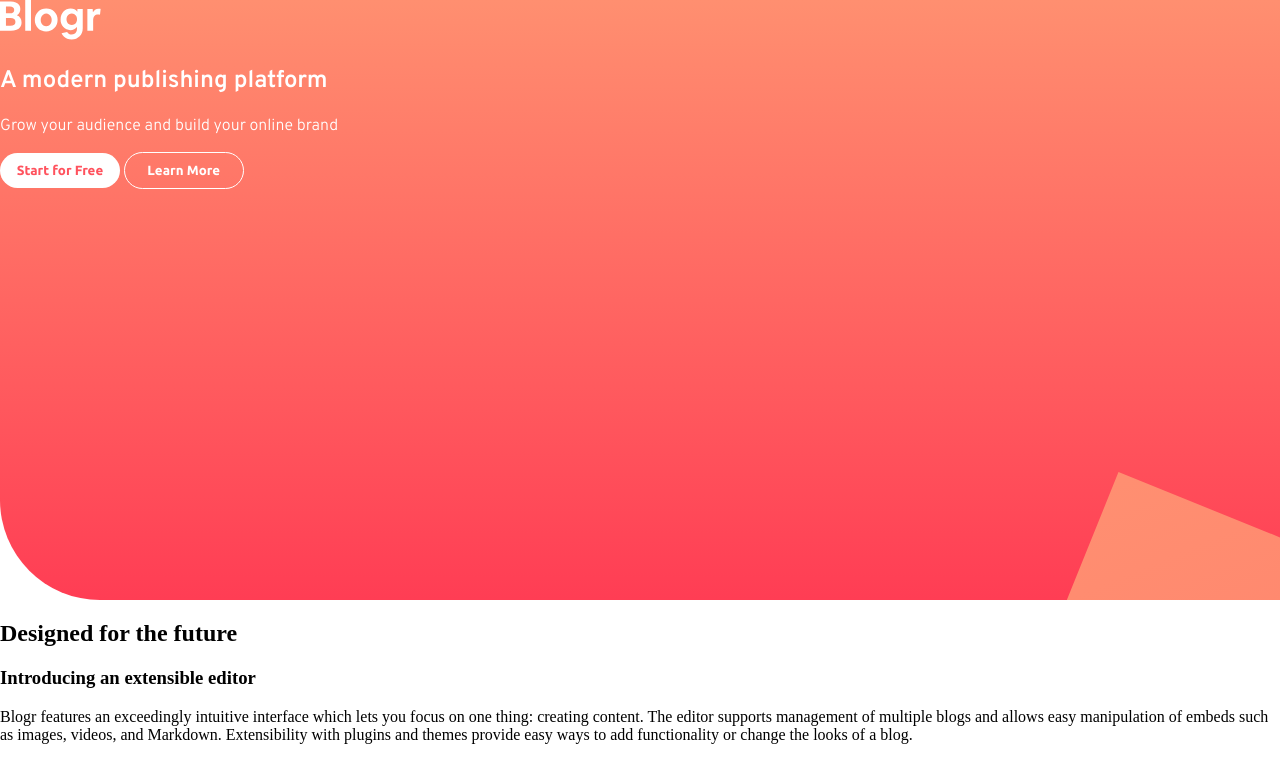
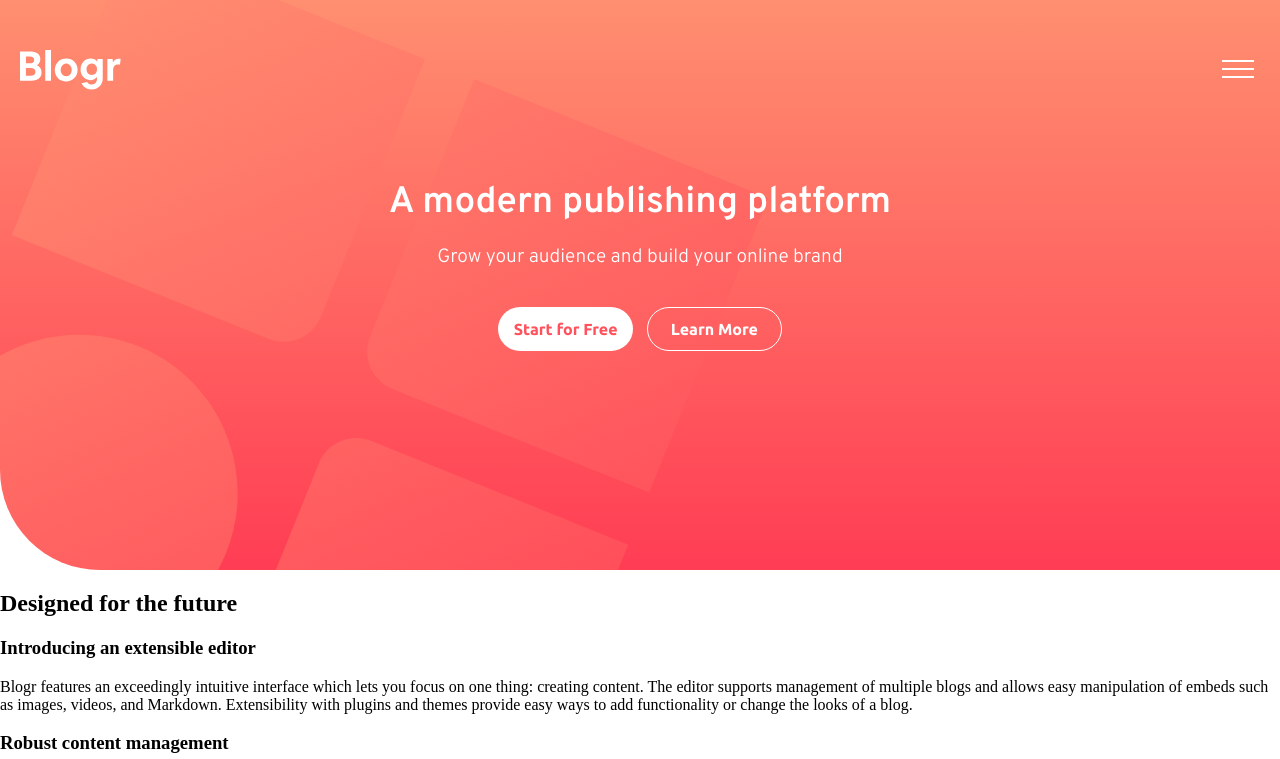
Before and after one commit to vNawar/blogr-landing-page-main, a plain HTML site: page index.html in a window 1280 px wide. Shown: the top 759 px of the page. Drawn offline with Linux system fonts and the light colour scheme.

Commit message:
Finish title section

```diff
--- a/index.html
+++ b/index.html
@@ -9,15 +9,22 @@
 
     <title>Frontend Mentor | [Blogr]</title>
 
-    <link rel="stylesheet" href="./styles/style.css">
+    <link rel="stylesheet" href="./styles/style.css" />
   </head>
   <body>
     <section id="title">
-      <img src="./images/logo.svg" alt="Blogr Logo" />
-      <h1>A modern publishing platform</h1>
-      <p>Grow your audience and build your online brand</p>
-      <button class="start-free">Start for Free</button>
-      <button class="learn-more">Learn More</button>
+      <nav>
+        <img class="logo" src="./images/logo.svg" alt="Blogr Logo" />
+        <button class="icon-hamburger-button">
+          <span class="icon-hamburger"></span>
+        </button>
+      </nav>
+      <article class="title-content">
+        <h1>A modern publishing platform</h1>
+        <p>Grow your audience and build your online brand</p>
+        <button class="start-free">Start for Free</button>
+        <button class="learn-more">Learn More</button>
+      </article>
     </section>
     <section id="intro">
       <h2>Designed for the future</h2>
@@ -75,7 +82,7 @@
           <li>Careers</li>
         </ul>
       </div>
-      <div></div>
+      <div>
         <p>Connect</p>
         <ul>
           <li>Contact</li>
@@ -84,11 +91,6 @@
         </ul>
       </div>
     </footer>
-
-    <!-- <div class="attribution">
-    Challenge by <a href="https://www.frontendmentor.io?ref=challenge" target="_blank">Frontend Mentor</a>.
-    Coded by <a href="#">Your Name Here</a>.
-  </div> -->
   </body>
 </html>
 
--- a/styles/style.scss
+++ b/styles/style.scss
@@ -23,33 +23,77 @@ body {
 }
 
 #title {
-  background: no-repeat url(../images/bg-pattern-intro.svg), linear-gradient(to bottom, $veryLightRed, $lightRed);
+  background-image: url(../images/bg-pattern-intro.svg), linear-gradient(to bottom, $veryLightRed, $lightRed);
+  background-repeat: no-repeat, no-repeat;
+  background-position: -320px -250px, 0;
+  background-size: 80em, auto;
   color: white;
   font-family: "Overpass", sans-serif;
-  height: 600px;
+  height: 570px;
   border-bottom-left-radius: 100px;
-  button {
+  text-align: center;
+
+  .title-content {
+    padding: 0 24px;
+
+    h1 {
+      font-size: 2.3em;
+      margin: 0;
+    }
+
+    p {
+      font-size: 1.2em;
+      margin-bottom: 38px;
+    }
+
+    .start-free,
+    .learn-more {
+      font-size: 1em;
       font-weight: 700;
       border-style: none;
       background-color: white;
       color: $lightRed2;
       font-family: "Ubuntu", sans-serif;
-    border-radius: 20px;
-    padding: 10px;
-    width: 120px;
-    margin-bottom: 10px;
+      border-radius: 30px;
+      height: 44px;
+      width: 135px;
       &:hover {
         background-color: $veryLightRed2;
         color: white;
       }
     }
+
     .learn-more {
+      margin-left: 10px;
       background-color: transparent;
       border: 1px solid white;
       color: white;
       &:hover {
         background-color: white;
         color: $veryLightRed2;
+      }
+    }
+  }
+
+  nav {
+    display: flex;
+    justify-content: space-between;
+    padding: 50px 20px;
+    margin-bottom: 40px;
+
+    .logo {
+    }
+
+    .icon-hamburger {
+      background: url(../images/icon-hamburger.svg) no-repeat;
+      display: inline-block;
+      width: 32px;
+      height: 18px;
+    }
+
+    .icon-hamburger-button {
+      background-color: transparent;
+      border-style: none;
     }
   }
 }
```
Also changed, not shown: styles/style.css, 1 other file. Lines whose indentation alone changed are shown as unchanged.
